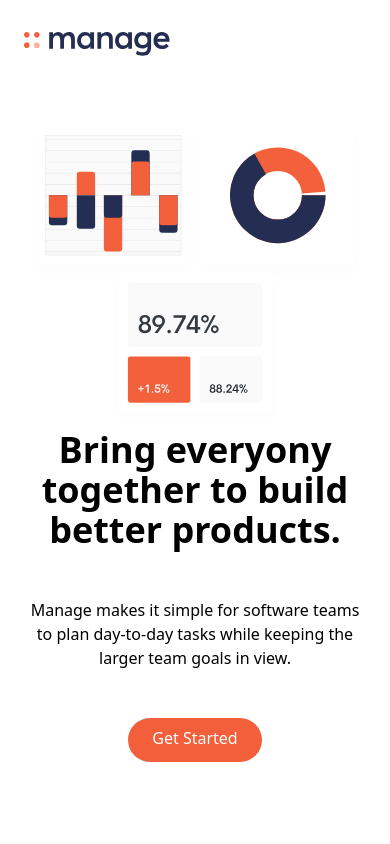
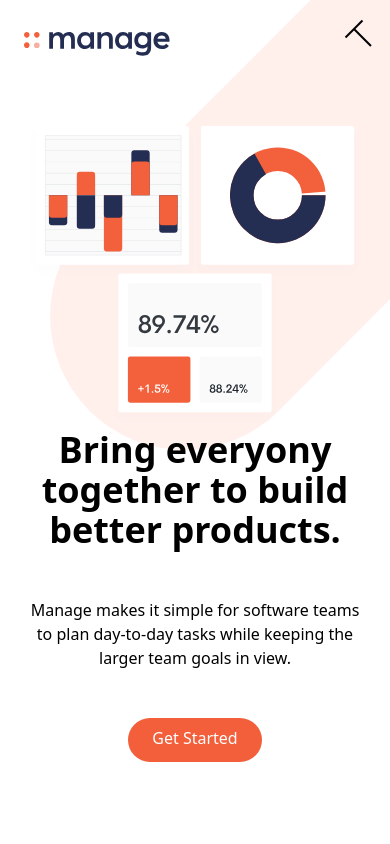
Before and after one commit to Tizsic/Tailwind-Landing-Page, a plain HTML site: page index.html in a window 390 px wide. Shown: the top 844 px of the page. Drawn offline with Linux system fonts and the light colour scheme.

Commit message:
Hamburger menu and styling
Added hamburger menu and styled it.

```diff
--- a/index.html
+++ b/index.html
@@ -31,12 +31,24 @@
                 Started</a>
 
                 <!-- Hamburger Icon -->
-                <button id="menu-btn" class="block hamburger md:hidden focus:outline-none">
+                <button id="menu-btn" class="open block hamburger md:hidden focus:outline-none">
                     <span class="hamburger-top"></span>
                     <span class="hamburger-middle"></span>
                     <span class="hamburger-bottom"></span>
                 </button>
         </div>
+
+        <!-- Mobile Menu -->
+        <div class="md:hidden">
+            <div id="menu" class="absolute flex flex-col items-ceneter self-end hidden py-8 mt-10 space-y-6 font-bold bg-white sm:w-auto sm:self-center left-6 roght-6 drop-shadow-md">
+                <a href="">Pricing</a>
+                <a href="">Product</a>
+                <a href="">About Us</a>
+                <a href="">Careers</a>
+                <a href="">Community</a>
+            </div>
+        </div>
+
 
 
     </nav>
--- a/input.css
+++ b/input.css
@@ -1,3 +1,76 @@
 @tailwind base;
 @tailwind components;
 @tailwind utilities;
+
+body {
+    background-image: url('../img/bg-tablet-pattern.svg');
+    background-repeat: no-repeat;
+    background-size: 800px;
+    background-position: 90% -25%;
+}
+
+#cta {
+    background-image: url('../img/bg-simplify-section-desktop.svg');
+    background-repeat: no-repeat;
+}
+
+
+/* code runs whenever the page is under the given max width */
+@media(max-width: 576px){
+    body {
+        background-position: 50px -50px;
+        background-size: 500px;
+    }
+
+    #cta {
+        background-image: url('../img/bg-simplify-section-mobile.svg');
+    }
+}
+
+/* hamburger menu */
+.hamburger {
+    cursor: pointer;
+    width: 24px;
+    height: 24px;
+    transition: all 0.25s;
+    position: relative;
+}
+
+.hamburger-top,
+.hamburger-middle,
+.hamburger-bottom{
+    position: absolute;
+    top: 0;
+    left: 0;
+    width: 24px;
+    height: 2px;
+    background: black;
+    transform: rotate(0);
+    transition: all(0.5s);
+}
+
+.hamburger-middle{
+    transform: translateY(7px);
+}
+
+.hamburger-bottom{
+    transform: translateY(14px);
+}
+
+.open {
+    transform: rotate(90deg);
+    transform: translateY(0px);
+
+}
+
+.open .hamburger-top {
+    transform: rotate(45deg) translate(6px) translate(6px);
+}
+
+.open .hamburger-middle {
+    display: none;
+}
+
+.open .hamburger-bottom {
+    transform: rotate(-45deg) translate(6px) translate(-6px);
+}
```
Also changed, not shown: css/main.css.
